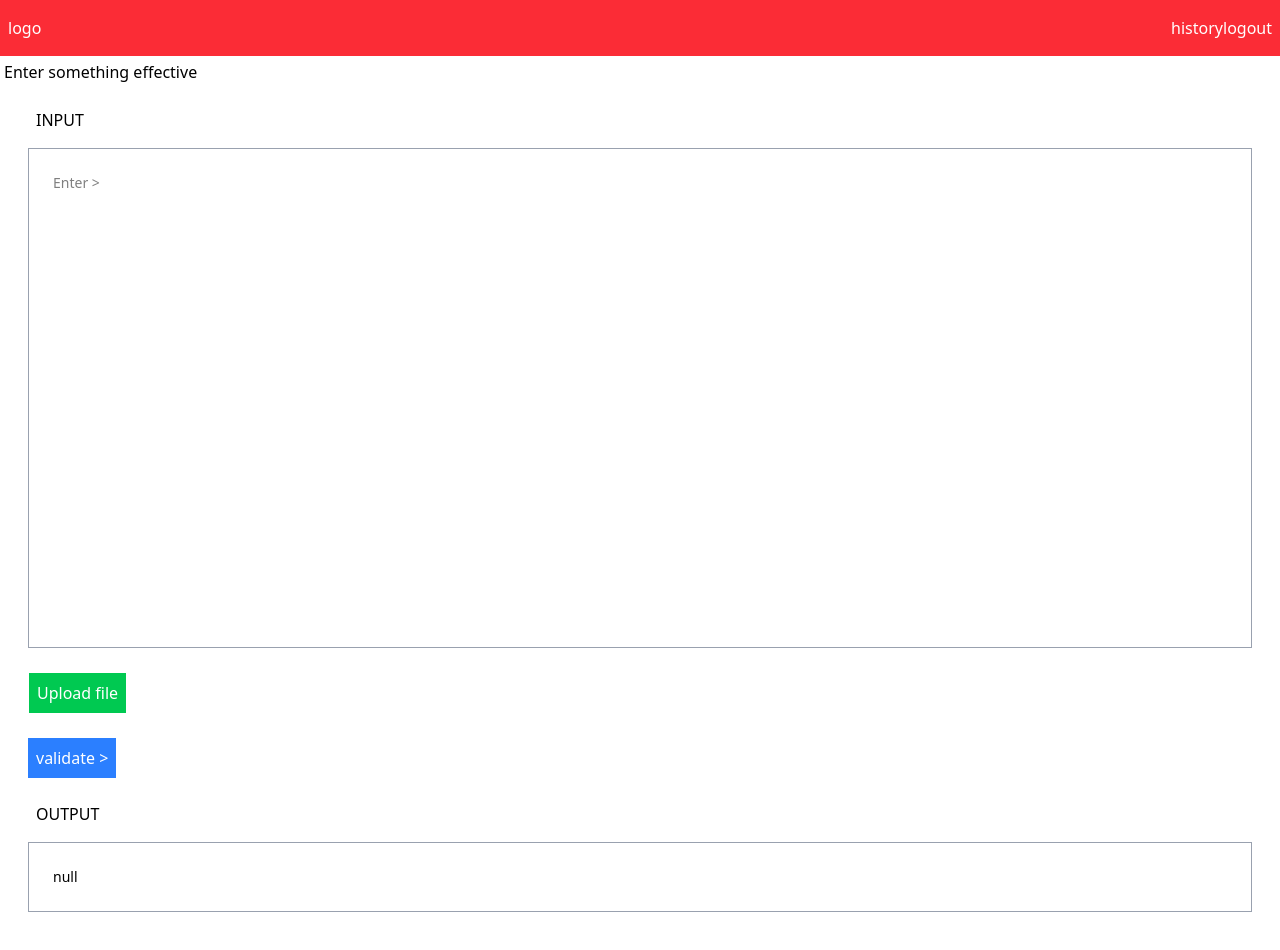
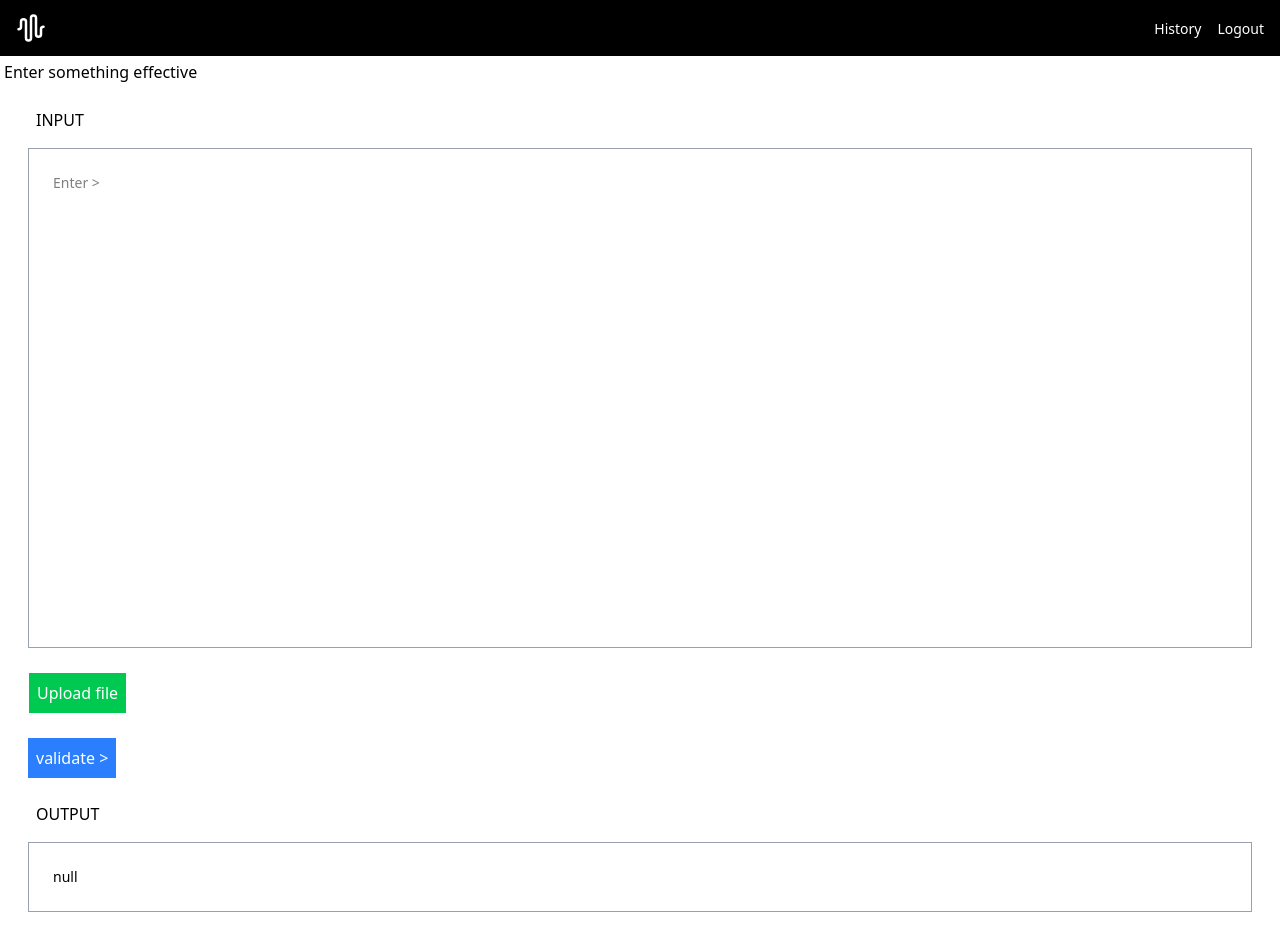
Before and after one commit to harshkunz/FHIR-APIs-Validator, a React (Vite) app: page / in a window 1280 px wide. Shown: the top 950 px of the page. Built offline with nearby package versions, Linux system fonts and the light colour scheme.

Commit message:
styling navbar

```diff
--- a/src/components/Navbar.jsx
+++ b/src/components/Navbar.jsx
@@ -1,34 +1,69 @@
-import { useState, useContext } from 'react';
+import { useState, useContext, useEffect } from 'react';
 import { Link, useNavigate } from 'react-router-dom';
+import { AlignJustify, AudioWaveform, History, X } from 'lucide-react';
+import { useFirebase } from '../context/Firebase';
+
 
 const Navbar = () => {
-    const isLoggedIn = false;
+    const [show, setShow] = useState(false);
+    const isLoggedIn = true;
+
+    const firebase = useFirebase();
+
+    const handleClick = () => {
+        if(show === true) setShow(false)
+        else setShow(true)
+    }
 
   return (
-    <nav className='fixed top-0 w-full z-99 bg-red-500 flex justify-between items-center h-14 p-2 text-white '>
-        <div>
-            <h3>logo</h3>
+    <>
+        <nav className='fixed top-0 w-full z-91 bg-black flex justify-between items-center h-14 p-2 text-white '>
+            <div className='m-2'>
+                <AudioWaveform size={30}/>
             </div>
 
             <div className=''>
                 {isLoggedIn ? (
                     <>
-                <Link>
-                    <span>login</span>
+                    <div className='m-2 sm:hidden'>
+                        <AlignJustify className='cursor-pointer' onClick={handleClick}/>
+                    </div>
+                    <div className='p-2 text-[14px] hidden sm:block'>
+                        <Link className='mr-4 cursor-pointer'>
+                            <span>History</span>
                         </Link>
+                        <Link className='cursor-pointer'>
+                            <span>Logout</span>
+                        </Link>
+                    </div>
                     </>
                 ) : (
                     <>
-                <Link>
-                    <span>history</span>
-                </Link>
-                <button>
-                    <span>logout</span>
-                </button>
+                    <div className='p-2 cursor-pointer text-[14px]' >Enter</div>
                     </>
                 )}
             </div>
         </nav>
+
+        {show && (
+            <div className='border-t border-white fixed top-14 right-0 bg-black h-full w-full z-99 justify-center items-center flex'>
+                <div className='flex flex-col top-0 absolute h-[400px] w-[250px] bg-black'>
+                    <Link className='text-white pt-10 pl-1'>
+                        <span>History</span>
+                    </Link>
+                    <hr className="border-t border-gray-500 my-4" />
+                    <Link className='text-white pl-1'>
+                        <span>Logout</span>
+                    </Link>
+                    <hr className="border-t border-gray-500 my-4" />
+                    <div className='justify-center items-center flex mt-4'>
+                        <X className='text-white' onClick={handleClick}/>
+                    </div>
+
+                </div>
+            </div>
+        )}
+    </>
   )
 }
 
```
Lines whose indentation alone changed are shown as unchanged.
